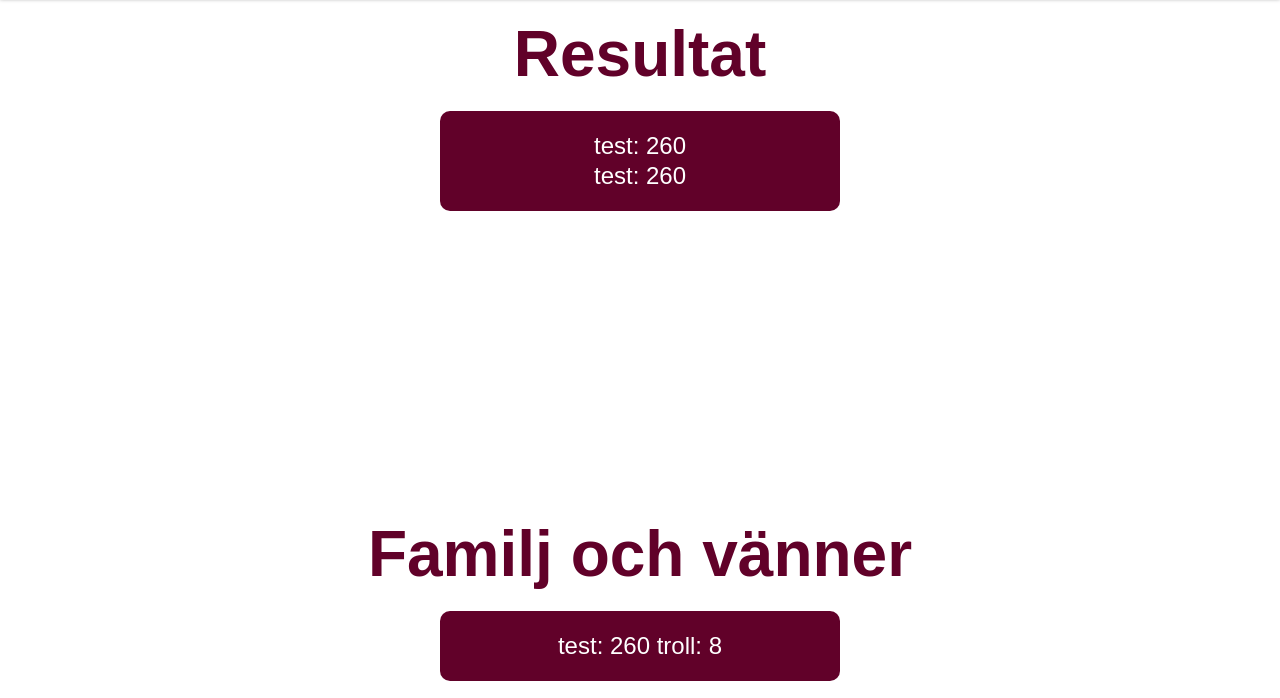
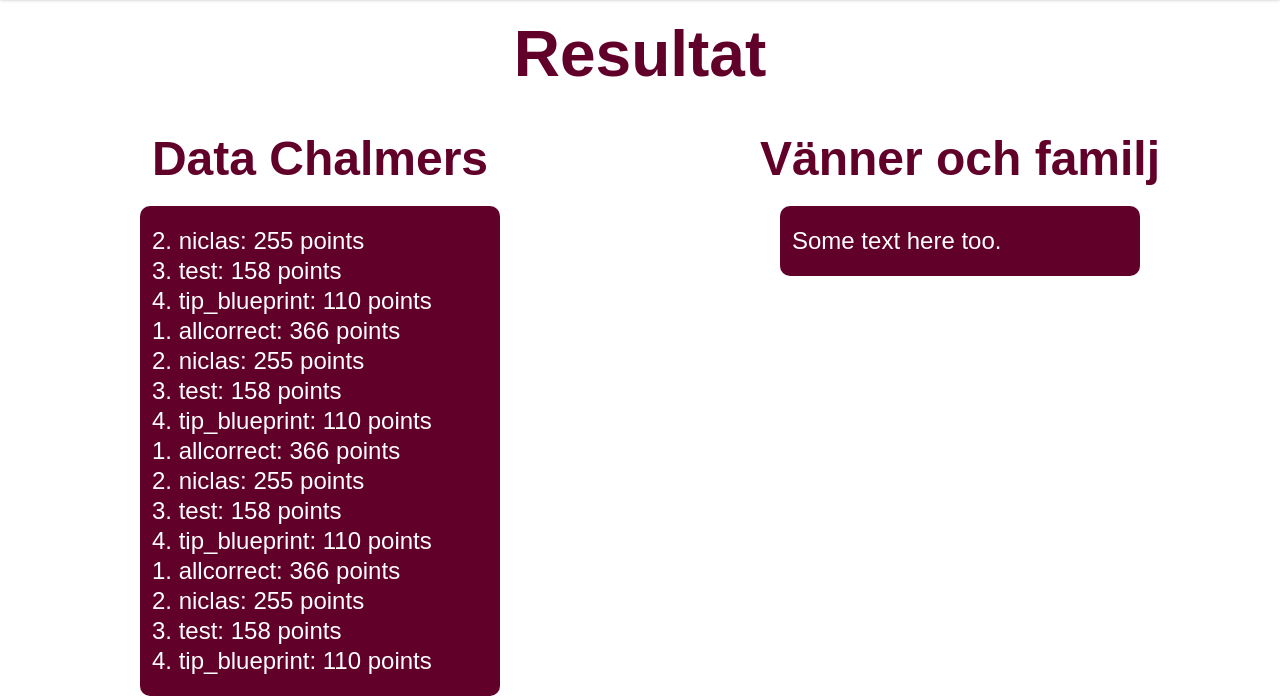
Before and after one commit to fredriknystrom/fredriknystrom.github.io, a plain HTML site: page worldcup/standings.html in a window 1280 px wide. Shown: the part 107-805 px from the top of the page. Drawn offline with Linux system fonts and the light colour scheme.

Commit message:
changed layout result page

```diff
--- a/worldcup/standings.html
+++ b/worldcup/standings.html
@@ -26,18 +26,36 @@
 
 <section class="standings">
     <h1>Resultat</h1>
-    <p>
-        test: 260 <br>
-        test: 260 <br>
 
-    </p>
-</section>
-<section class="standings">
-    <h1>Familj och vänner</h1>
-    <p>
-        test: 260
-        troll: 8
-    </p>
+    <div class="standings-col">
+        <h2>Data Chalmers</h2>
+        <!-- copy paste the results here -->
+        <p>
+        2.      niclas:         255 points <br>
+        3.      test:           158 points <br>
+        4.      tip_blueprint:  110 points <br>
+        1.      allcorrect:     366 points <br>
+        2.      niclas:         255 points <br>
+        3.      test:           158 points <br>
+        4.      tip_blueprint:  110 points <br>
+        1.      allcorrect:     366 points <br>
+        2.      niclas:         255 points <br>
+        3.      test:           158 points <br>
+        4.      tip_blueprint:  110 points <br>
+        1.      allcorrect:     366 points <br>
+        2.      niclas:         255 points <br>
+        3.      test:           158 points <br>
+        4.      tip_blueprint:  110 points <br>
+        </p>
+    </div>
+
+    <div class="standings-col">
+        <h2>Vänner och familj</h2>
+        <!-- copy paste the results here -->
+        <p>Some text here too.</p>
+    </div>
+
+
 </section>
 
 <section class="footer">
--- a/worldcup/style.css
+++ b/worldcup/style.css
@@ -170,19 +170,21 @@ nav .fa{
 }
 
 /*----- standings page -----*/
+
 .standings{
-    min-height: 50vh;
-    margin-bottom: 100px;
+    width: 100%;
 }
 
 .standings h1{
     color: #610129;
 }
+.standings h2{
+    color: #610129;
+}
 
 .standings p{
     color: #fff;
-    text-align:center;
-    max-width: 50vh;
+    max-width: 45vh;
     background: #610129;
     margin: 0 auto;
     margin-left: auto;
@@ -193,6 +195,16 @@ nav .fa{
     box-sizing: border-box;
 
 }
+.standings-col{
+    float: left;
+    width: 50%;
+}
+
+.standings:after {
+    content: "";
+    display: table;
+    clear: both;
+  }
 
 /*----- contact page -----*/
 
```
Also changed, not shown: worldcup/index.html (+4 -4 lines), worldcup/rules.html (+1 -1 lines).
